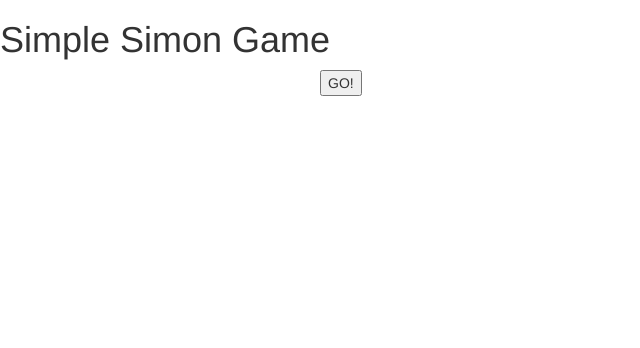
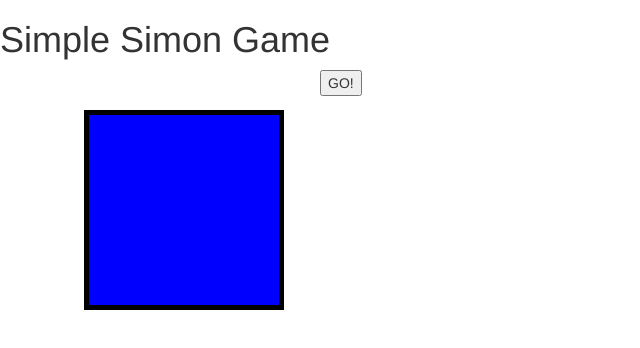
Before and after one commit to Sabastain-Emaka/Simple-Simon-Game, a plain HTML site: page index.html in a window 1280 px wide. Shown: the whole page, without its empty margins (0-640 px from the left). Drawn offline with nearby package versions, Linux system fonts and the light colour scheme.

Commit message:
blue color

```diff
--- a/index.css
+++ b/index.css
@@ -1,3 +1,13 @@
+#blue{
+    background-color: blue;
+    width: 200px;
+    height: 200px;
+    border: solid 5px black;
+    padding: 1em;
+    margin: 1em;
+}
+
+
 .h1{
 
 }
```
